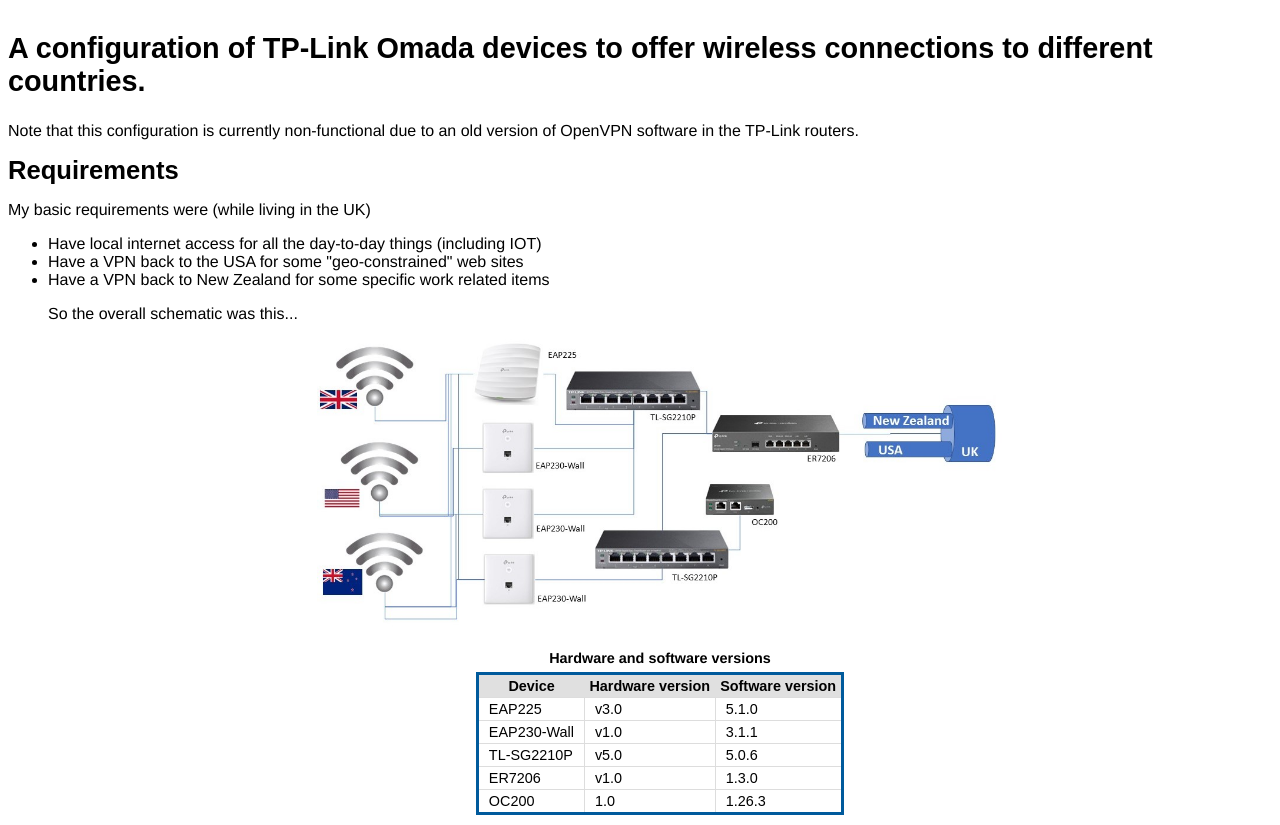
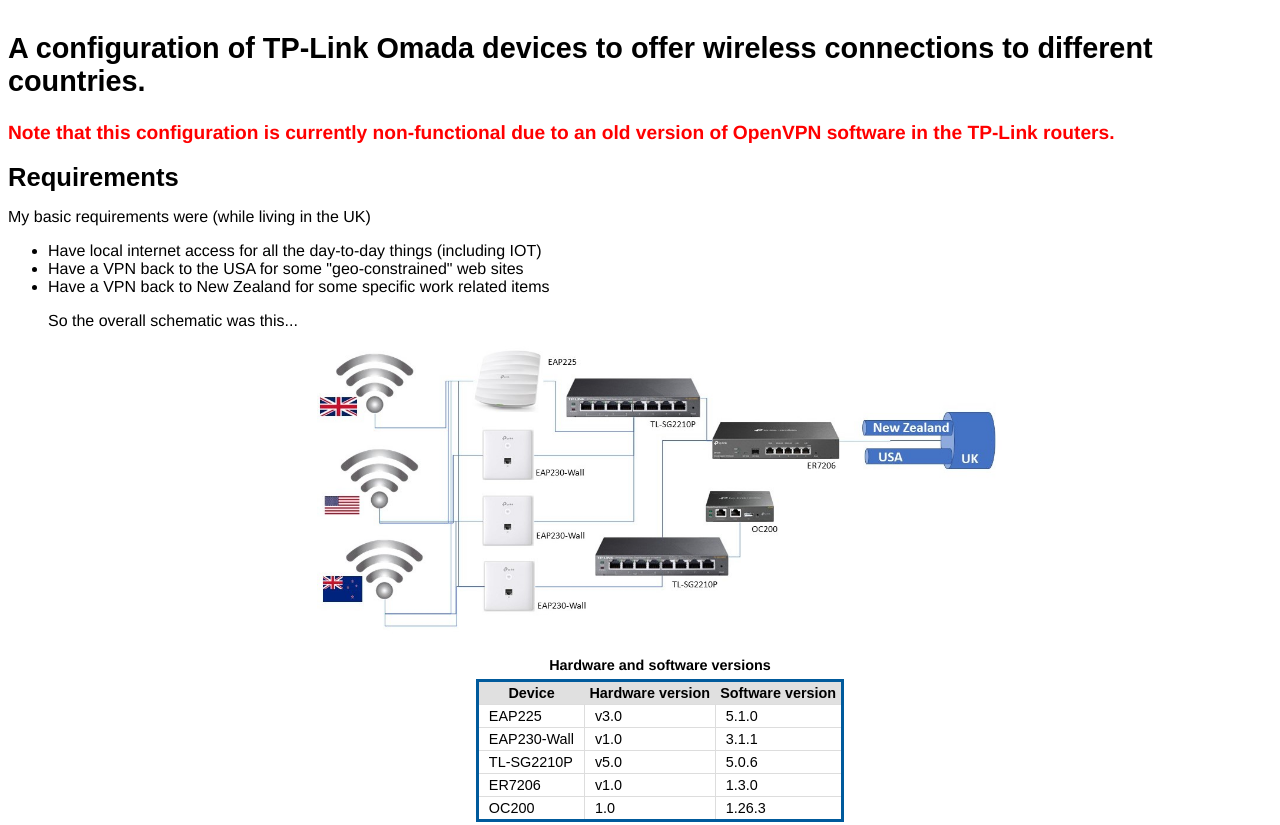
Before and after one commit to paulhiggs/paulhiggs.github.io, a plain HTML site: page tp-link-vpn/index.html in a window 1280 px wide. Shown: the top 825 px of the page. Drawn offline with Linux system fonts and the light colour scheme.

Commit message:
fix formatting for warning

```diff
--- a/tp-link-vpn/index.html
+++ b/tp-link-vpn/index.html
@@ -94,11 +94,10 @@
 	padding-top: 6px;
 	padding-bottom: 6px;
 }
-.warn p {
+.warning {
 	font-weight: bold;
-	text-align: center;
 	color: red;
-	font-size: 150%;
+	font-size: 120%;
 	font-weight: bold;
 }
 
@@ -106,7 +105,7 @@
 </head>
 <body>
 <h1>A configuration of TP-Link Omada devices to offer wireless connections to different countries.</h1>
-<p class="warn">Note that this configuration is currently non-functional due to an old version of OpenVPN software in the TP-Link routers.</p>
+<p class="warning">Note that this configuration is currently non-functional due to an old version of OpenVPN software in the TP-Link routers.</p>
 <h2>Requirements</h2>
 <p>My basic requirements were (while living in the UK)
 <ul>
```
